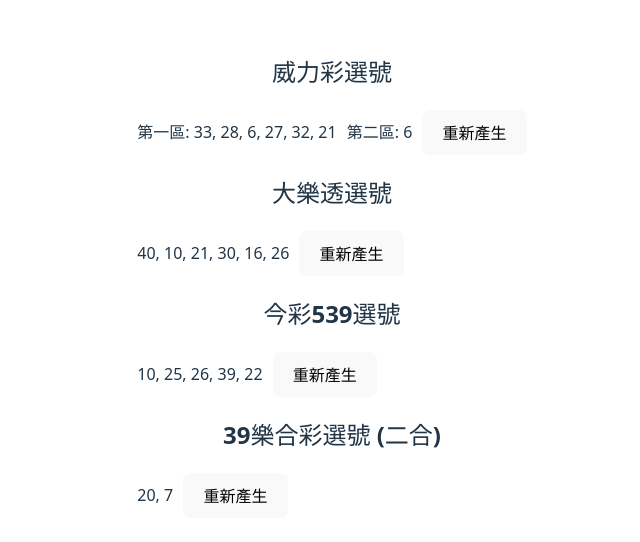
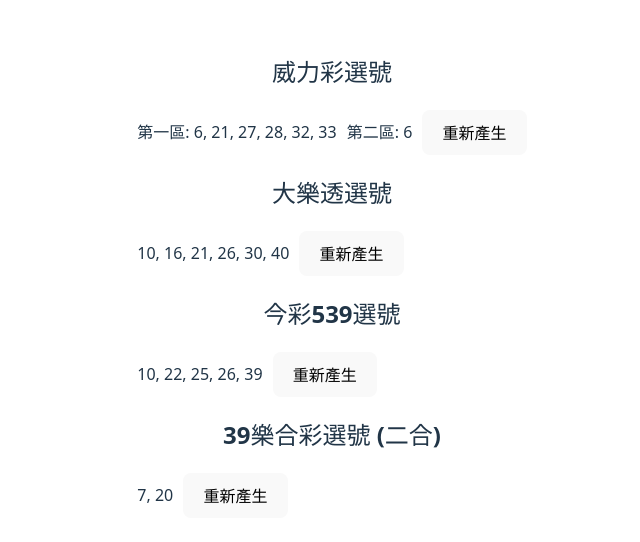
Before and after one commit to Jeff-Hsu024/random-nums, a React (Vite) app: page / in a window 1280 px wide. Shown: the part 124-666 px from the top of the page, without its empty margins (308-948 px from the left). Built offline with nearby package versions, Linux system fonts and the light colour scheme.

Commit message:
with sort

```diff
--- a/src/components/Lotto39.tsx
+++ b/src/components/Lotto39.tsx
@@ -9,7 +9,7 @@ const Lotto39 = () => {
         numbers.push(randomNumber);
       }
     }
-    // numbers.sort((a, b) => a - b);
+    numbers.sort((a, b) => a - b);
     return numbers;
   };
 
--- a/src/components/Lotto539.tsx
+++ b/src/components/Lotto539.tsx
@@ -9,7 +9,7 @@ const Lotto539 = () => {
         numbers.push(randomNumber);
       }
     }
-    // numbers.sort((a, b) => a - b);
+    numbers.sort((a, b) => a - b);
     return numbers;
   };
 
--- a/src/components/Lotto649.tsx
+++ b/src/components/Lotto649.tsx
@@ -9,7 +9,7 @@ const Lotto649 = () => {
         numbers.push(randomNumber);
       }
     }
-    // numbers.sort((a, b) => a - b);
+    numbers.sort((a, b) => a - b);
     return numbers;
   };
 
--- a/src/components/PowerLotto.tsx
+++ b/src/components/PowerLotto.tsx
@@ -9,7 +9,7 @@ const PowerLotto = () => {
         firstAreaNumbers.push(randomNumber);
       }
     }
-    // firstAreaNumbers.sort((a, b) => a - b);
+    firstAreaNumbers.sort((a, b) => a - b);
 
     const secondAreaNumber = Math.floor(Math.random() * 8) + 1;
 
```
